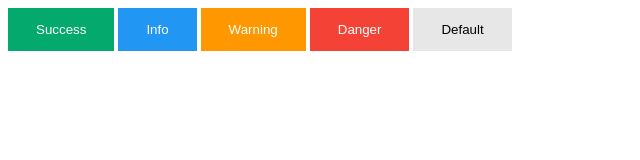
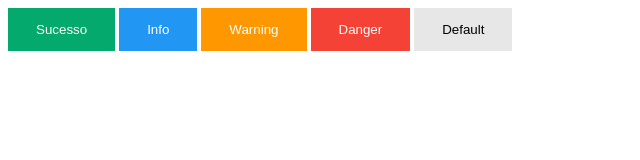
Before and after one commit to yago5656/sitehtml, a plain HTML site: page index.html in a window 1280 px wide. Shown: the full height of the page, 0-640 px from the left. Drawn offline with Linux system fonts and the light colour scheme.

Commit message:
second commit

```diff
--- a/index.html
+++ b/index.html
@@ -23,7 +23,6 @@
 
 .warning {background-color: #ff9800;} /* Orange */
 .warning:hover {background: #e68a00;}
-
 .danger {background-color: #f44336;} /* Red */
 .danger:hover {background: #da190b;}
 
@@ -32,7 +31,7 @@
 	</style>
 </head>
 <body>
-	<button class="btn success">Success</button>
+	<button class="btn success">Sucesso</button>
 	<button class="btn info">Info</button>
 	<button class="btn warning">Warning</button>
 	<button class="btn danger">Danger</button>
```
